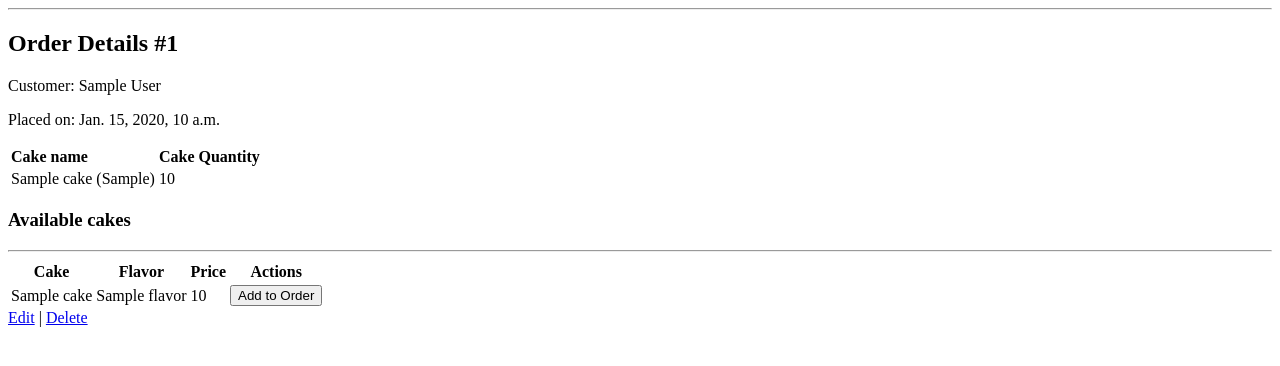
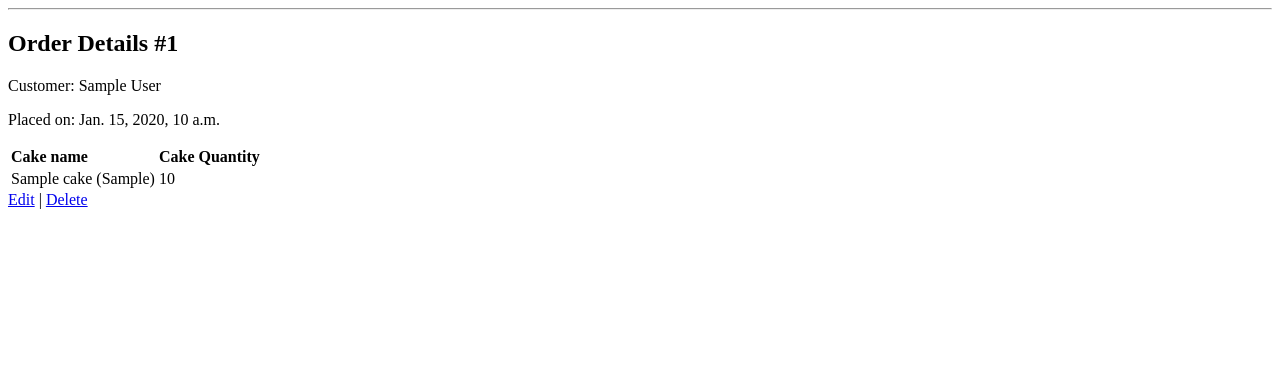
Before and after one commit to priya-aswani-7/bakery, a Django app: template main_app/templates/orders/order_detail.html in a window 1280 px wide. Shown: the part 86-452 px from the top of the page. Run offline with Django 5.2, Linux system fonts and the light colour scheme; tables that the repository leaves empty hold one stand-in row (values such as "Sample post"); the template is opened without the code that fills it: values that come from a table or form of the project are taken from there, most other values are stand-ins (such as "Sample title", 1, 10 or a date in 2020).

Commit message:
Cleanup 2

```diff
--- a/main_app/templates/orders/order_detail.html
+++ b/main_app/templates/orders/order_detail.html
@@ -17,33 +17,6 @@
 {% endfor %}
 </table>
 
-<h3>Available cakes</h3>
-<hr>
-{% if available_cakes %}
-<table>
-    <tr>
-        <th>Cake</th>
-        <th>Flavor</th>
-        <th>Price</th>
-        <th>Actions</th>
-    </tr>
-
-    {% for cake in available_cakes %}
-    <tr>
-        <td>{{cake.name}}</td>
-        <td>{{cake.flavor}}</td>
-        <td>{{cake.price}}</td>
-        <td>
-            <form action="{% url 'add_cake_to_order' order.id cake.id %}" method="POST">
-                {% csrf_token %}
-                <button type="submit">Add to Order</button>
-            </form>
-        </td>
-    </tr>
-    {% endfor %}
-</table>
-{% endif %}
-
 <a href="{% url 'order_update' order.pk %}">Edit</a> |
 <a href="{% url 'order_delete' order.pk %}">Delete</a>
 {% endblock %}
```
